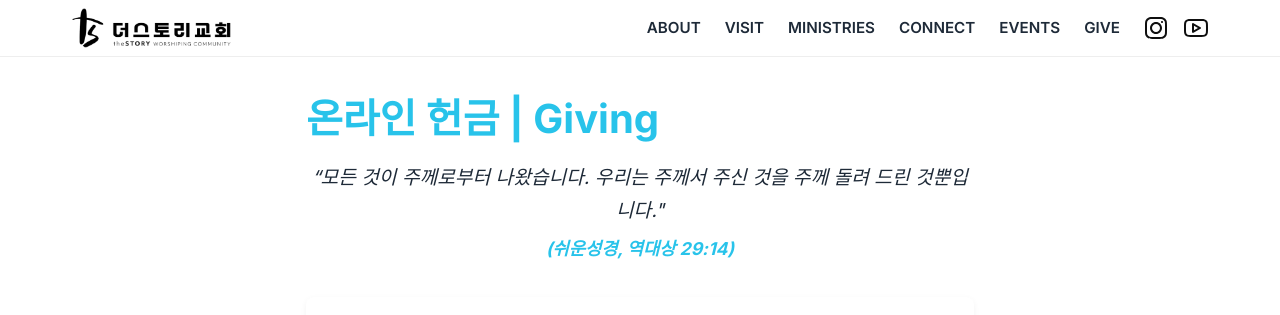
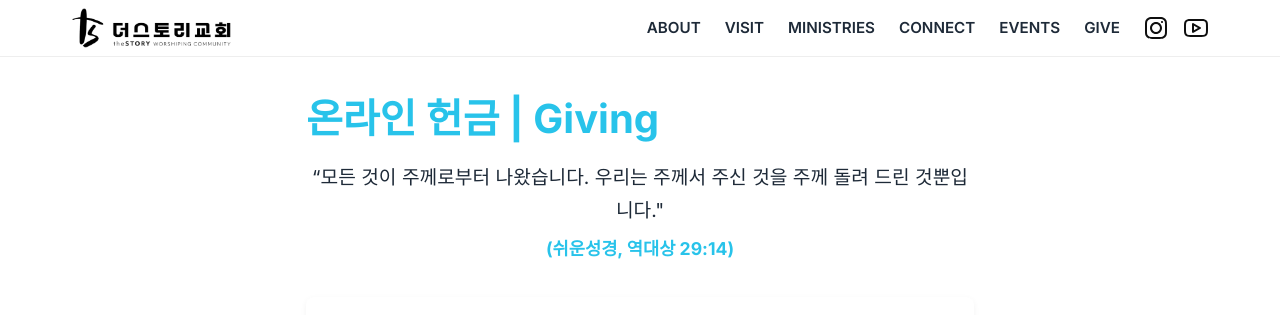
Before and after one commit to bumvino/theSTORY, a Next.js app: page /give in a window 1280 px wide. Shown: the top 315 px of the page. Built offline with nearby package versions, Linux system fonts and the light colour scheme.

Commit message:
Update website

```diff
--- a/app/give/page.js
+++ b/app/give/page.js
@@ -26,7 +26,6 @@ export default function GivingPage() {
                 <div
                     style={{
                         marginBottom: "2rem",
-                        fontStyle: "italic",
                         fontSize: "1.2rem",
                         lineHeight: 1.7,
                         textAlign: "center",
```
